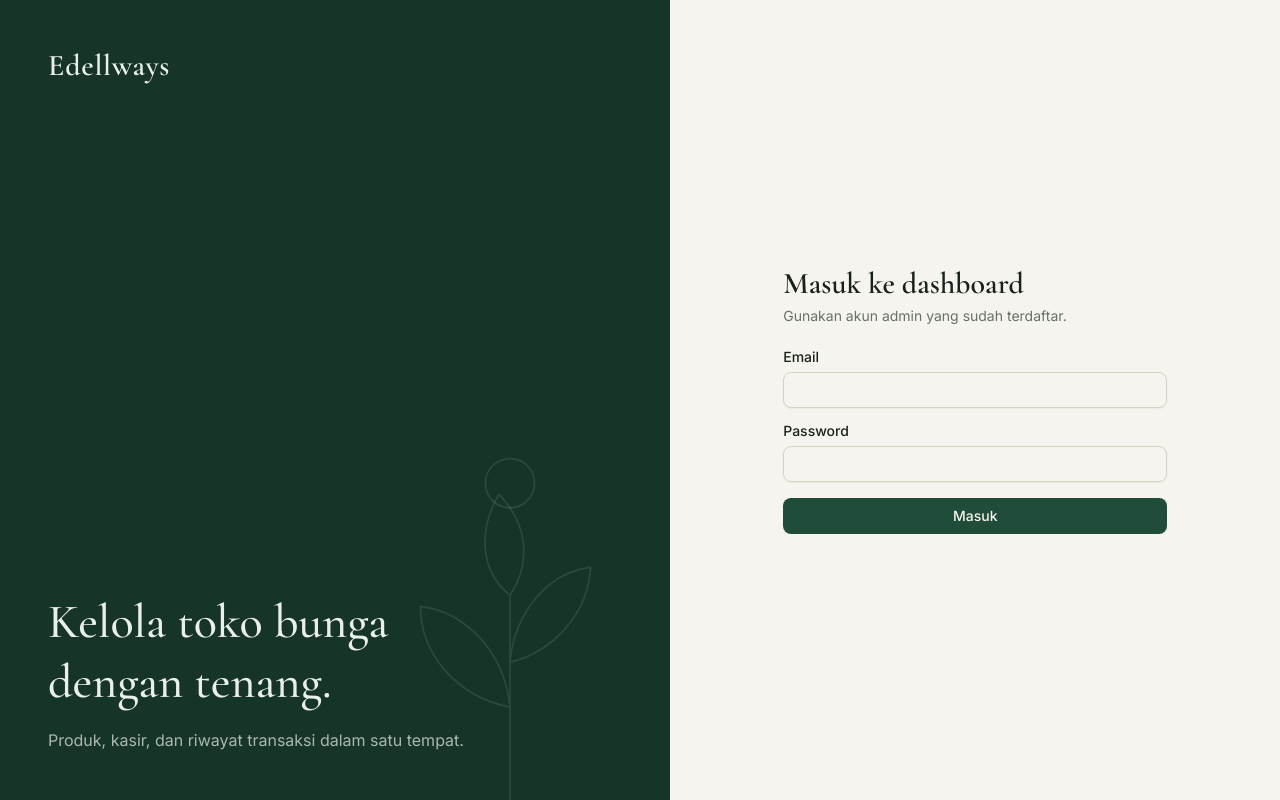
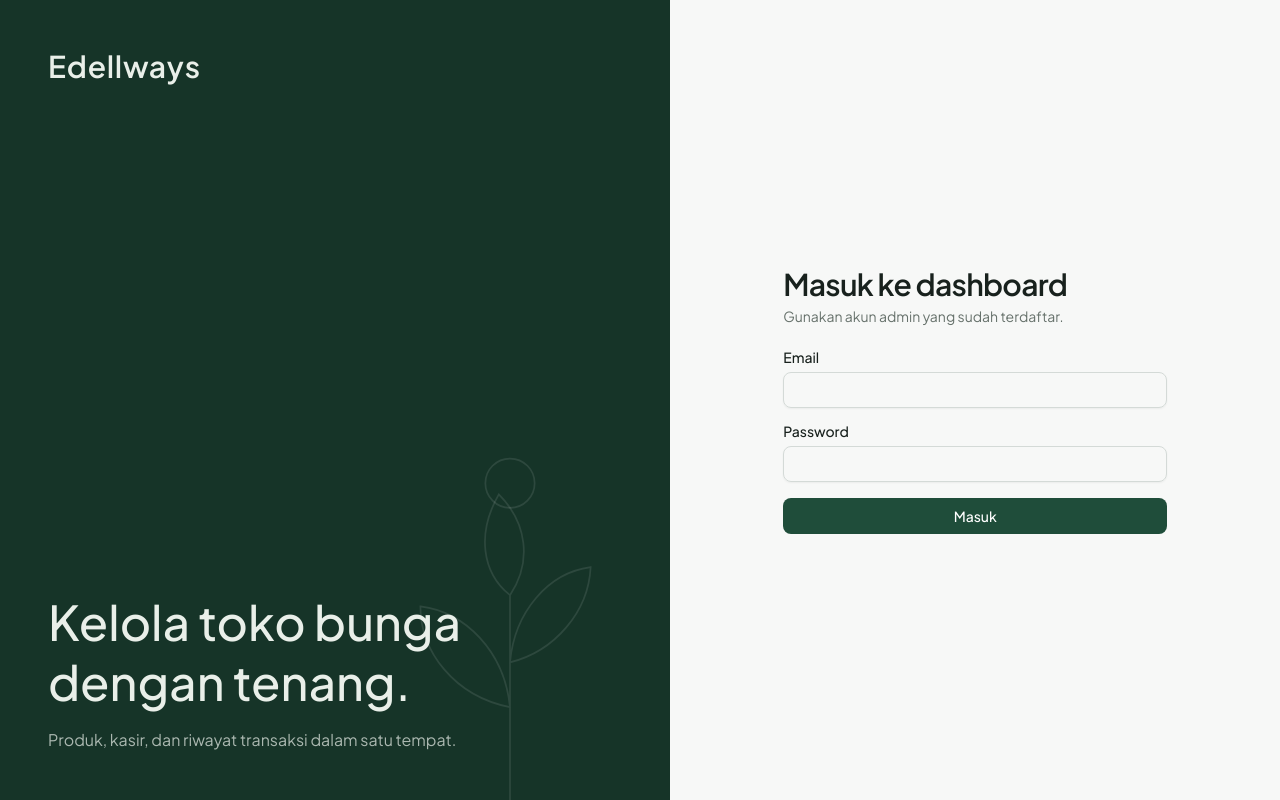
Before and after one commit to dz-122/edellways, a Next.js app: page /admin/login in a window 1280 px wide. Built offline with nearby package versions, Linux system fonts and the light colour scheme.

Commit message:
Update website

```diff
--- a/src/app/admin/dashboard/layout.tsx
+++ b/src/app/admin/dashboard/layout.tsx
@@ -21,7 +21,7 @@ export default async function DashboardLayout({ children }: { children: React.Re
     <PrinterProvider>
     <div className="min-h-screen lg:grid lg:grid-cols-[248px_1fr]">
       <aside className="sticky top-0 hidden h-screen flex-col bg-sidebar p-5 text-sidebar-foreground lg:flex">
-        <p className="mb-8 px-3 font-serif text-3xl font-semibold">Edellways</p>
+        <p className="mb-8 px-3 text-2xl font-semibold tracking-tight">Edellways</p>
         <AdminNav />
         <div className="mt-auto">
           <PrinterStatus />
@@ -35,7 +35,7 @@ export default async function DashboardLayout({ children }: { children: React.Re
       <div className="min-w-0">
         <header className="bg-sidebar pt-3 text-sidebar-foreground lg:hidden">
           <div className="flex items-center justify-between px-4 pb-2">
-            <p className="font-serif text-2xl font-semibold">Edellways</p>
+            <p className="text-xl font-semibold tracking-tight">Edellways</p>
             <div className="flex items-center">
               <PrinterStatus compact />
               {logoutForm}
--- a/src/app/admin/dashboard/page.tsx
+++ b/src/app/admin/dashboard/page.tsx
@@ -41,7 +41,7 @@ export default async function DashboardPage() {
               </span>
             </CardHeader>
             <CardContent>
-              <p className="font-serif text-3xl font-semibold">{value}</p>
+              <p className="text-2xl font-semibold tracking-tight">{value}</p>
               <p className="mt-1 text-xs text-muted-foreground">{hint}</p>
             </CardContent>
           </Card>
--- a/src/app/admin/login/page.tsx
+++ b/src/app/admin/login/page.tsx
@@ -11,16 +11,16 @@ export default function LoginPage() {
           <path d="M200 380V160M200 260c-50-10-80-50-80-90 40 5 75 40 80 90zM200 220c40-10 70-45 72-85-38 5-68 40-72 85zM200 160c-25-20-30-55-10-90 25 25 30 60 10 90z" />
           <circle cx="200" cy="60" r="22" />
         </svg>
-        <p className="font-serif text-3xl font-semibold tracking-wide">Edellways</p>
+        <p className="text-3xl font-semibold tracking-wide">Edellways</p>
         <div className="relative max-w-md">
-          <h1 className="font-serif text-5xl font-medium leading-tight">Kelola toko bunga dengan tenang.</h1>
+          <h1 className="text-5xl font-medium leading-tight">Kelola toko bunga dengan tenang.</h1>
           <p className="mt-4 text-sidebar-foreground/70">Produk, kasir, dan riwayat transaksi dalam satu tempat.</p>
         </div>
       </section>
       <section className="flex items-center justify-center p-6">
         <div className="w-full max-w-sm">
-          <p className="mb-8 font-serif text-3xl font-semibold text-primary lg:hidden">Edellways</p>
-          <h2 className="font-serif text-3xl font-semibold">Masuk ke dashboard</h2>
+          <p className="mb-8 text-3xl font-semibold text-primary lg:hidden">Edellways</p>
+          <h2 className="tracking-tight text-3xl font-semibold">Masuk ke dashboard</h2>
           <p className="mb-6 mt-1 text-sm text-muted-foreground">Gunakan akun admin yang sudah terdaftar.</p>
           <LoginForm />
         </div>
--- a/src/app/globals.css
+++ b/src/app/globals.css
@@ -4,8 +4,8 @@
 @custom-variant dark (&:is(.dark *));
 
 @theme inline {
-  --font-sans: var(--font-inter), ui-sans-serif, system-ui, sans-serif;
-  --font-serif: var(--font-cormorant), ui-serif, Georgia, serif;
+    --font-sans: var(--font-jakarta), ui-sans-serif, system-ui, sans-serif;
+  --font-serif: var(--font-jakarta), ui-sans-serif, system-ui, sans-serif; /* admin tidak lagi memakai serif */
   --color-background: var(--background);
   --color-foreground: var(--foreground);
   --color-card: var(--card);
@@ -36,24 +36,23 @@
 
 :root {
   --radius: 0.625rem;
-  --background: #f6f4ee;
+  --background: #f7f8f7;
   --foreground: #18211d;
   --card: #ffffff;
   --card-foreground: #18211d;
   --popover: #ffffff;
   --popover-foreground: #18211d;
   --primary: #1f4d3a;
-  --primary-foreground: #f6f4ee;
-  --secondary: #ebe7db;
+  --primary-foreground: #ffffff;
+  --secondary: #ecf0ee;
   --secondary-foreground: #1f4d3a;
-  --muted: #efece3;
+  --muted: #f0f3f1;
   --muted-foreground: #66716b;
-  --accent: #dfe9e2;
+  --accent: #e4efe9;
   --accent-foreground: #1f4d3a;
-  --color-gold: #E6BB7D;
   --destructive: #b83a2e;
-  --border: #e4dfd1;
-  --input: #d8d2c2;
+  --border: #e3e8e5;
+  --input: #d4dad7;
   --ring: #2f6b52;
   --sidebar: #163428;
   --sidebar-foreground: #e9efe9;
@@ -78,9 +77,9 @@
   --font-body: var(--font-dm-sans), ui-sans-serif, system-ui, sans-serif;
   --color-forest: #1f4d3a;
   --color-forest-deep: #143427;
-  --color-cream: #f6f1e7;
-  --color-cream-deep: #ece4d3;
-  --color-blush: #efd9d0;
+  --color-cream: #fdfcfa;
+  --color-cream-deep: #f3f1ec;
+  --color-blush: #f4dfd9;
   --color-rose: #b4584f;
   --color-ink: #1d2621;
 }
--- a/src/app/layout.tsx
+++ b/src/app/layout.tsx
@@ -1,25 +1,17 @@
 import type { Metadata } from "next";
-import { Cormorant_Garamond, Inter, Parisienne } from "next/font/google";
+import { Plus_Jakarta_Sans } from "next/font/google";
 import { Toaster } from "@/components/ui/sonner";
 import "./globals.css";
 
-const inter = Inter({ subsets: ["latin"], variable: "--font-inter" });
-const cormorant = Cormorant_Garamond({ subsets: ["latin"], weight: ["500", "600", "700"], variable: "--font-cormorant" });
-export const parisienne = Parisienne({
-  subsets: ["latin"],
-  weight: "400",
-  display: "swap",
-  variable: "--font-parisienne",
-});
+const jakarta = Plus_Jakarta_Sans({ subsets: ["latin"], variable: "--font-jakarta" });
 
 export const metadata: Metadata = {
   title: { default: "Edellways Admin", template: "%s · Edellways Admin" },
-  robots: { index: false, follow: false },
 };
 
 export default function RootLayout({ children }: { children: React.ReactNode }) {
   return (
-    <html lang="id" className={`${inter.variable} ${cormorant.variable}`}>
+    <html lang="id" className={jakarta.variable}>
       <body className="font-sans antialiased">
         {children}
         <Toaster richColors position="top-right" />
--- a/src/components/layout/page-header.tsx
+++ b/src/components/layout/page-header.tsx
@@ -8,7 +8,7 @@ export function PageHeader({ title, description, children }: PageHeaderProps) {
   return (
     <div className="mb-6 flex flex-wrap items-end justify-between gap-3">
       <div>
-        <h1 className="font-serif text-3xl font-semibold text-primary md:text-4xl">{title}</h1>
+        <h1 className="text-2xl font-semibold tracking-tight text-foreground md:text-3xl">{title}</h1>
         {description && <p className="mt-1 text-sm text-muted-foreground">{description}</p>}
       </div>
       {children}
--- a/src/features/dashboard/components/sales-chart.tsx
+++ b/src/features/dashboard/components/sales-chart.tsx
@@ -16,12 +16,12 @@ export function SalesChart({ data }: { data: SalesPoint[] }) {
               <stop offset="100%" stopColor="#1f4d3a" stopOpacity={0} />
             </linearGradient>
           </defs>
-          <CartesianGrid strokeDasharray="3 3" vertical={false} stroke="#e4dfd1" />
+          <CartesianGrid strokeDasharray="3 3" vertical={false} stroke="#e3e8e5" />
           <XAxis dataKey="label" tickLine={false} axisLine={false} fontSize={12} stroke="#66716b" />
           <YAxis tickLine={false} axisLine={false} fontSize={12} stroke="#66716b" width={48} tickFormatter={compact} />
           <Tooltip
             formatter={(value) => [formatRupiah(Number(value)), "Penjualan"]}
-            contentStyle={{ borderRadius: 8, border: "1px solid #e4dfd1" }}
+            contentStyle={{ borderRadius: 8, border: "1px solid #e3e8e5" }}
           />
           <Area type="monotone" dataKey="total" stroke="#1f4d3a" strokeWidth={2} fill="url(#sales)" />
         </AreaChart>
--- a/src/features/transactions/export/build-workbook.ts
+++ b/src/features/transactions/export/build-workbook.ts
@@ -8,9 +8,9 @@ import type { HistoryFilters, TransactionView } from "../types";
 const COLOR = {
   green: "FF1F4D3A",
   greenSoft: "FFDFE9E2",
-  cream: "FFF6F4EE",
-  zebra: "FFFAF8F3",
-  border: "FFE4DFD1",
+  cream: "FFF6F7F6",
+  zebra: "FFF8FAF9",
+  border: "FFE3E7E5",
   text: "FF18211D",
   muted: "FF66716B",
   white: "FFFFFFFF",
```
